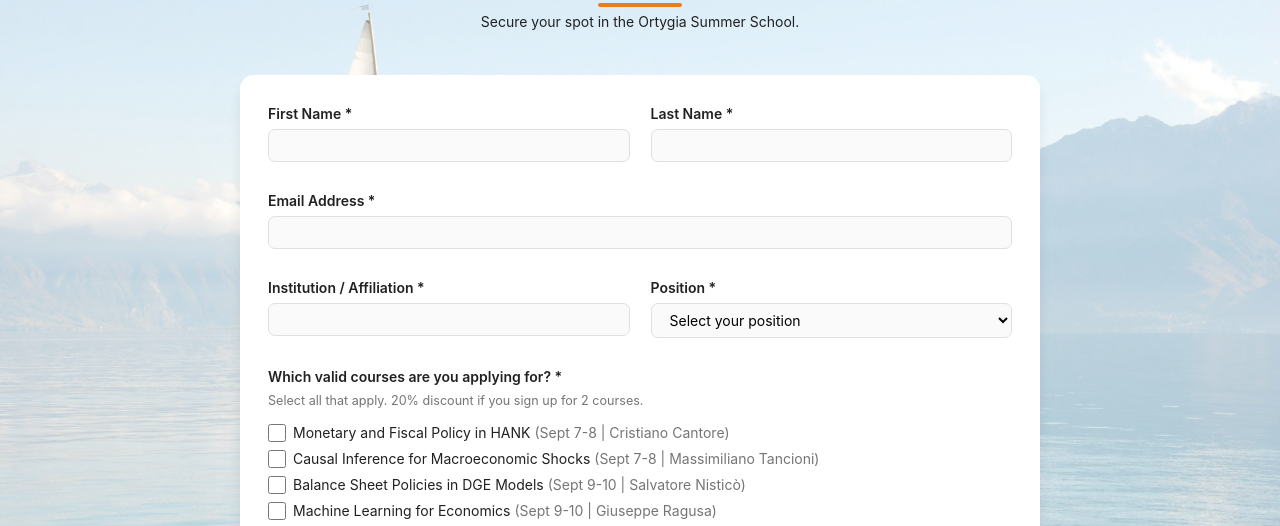
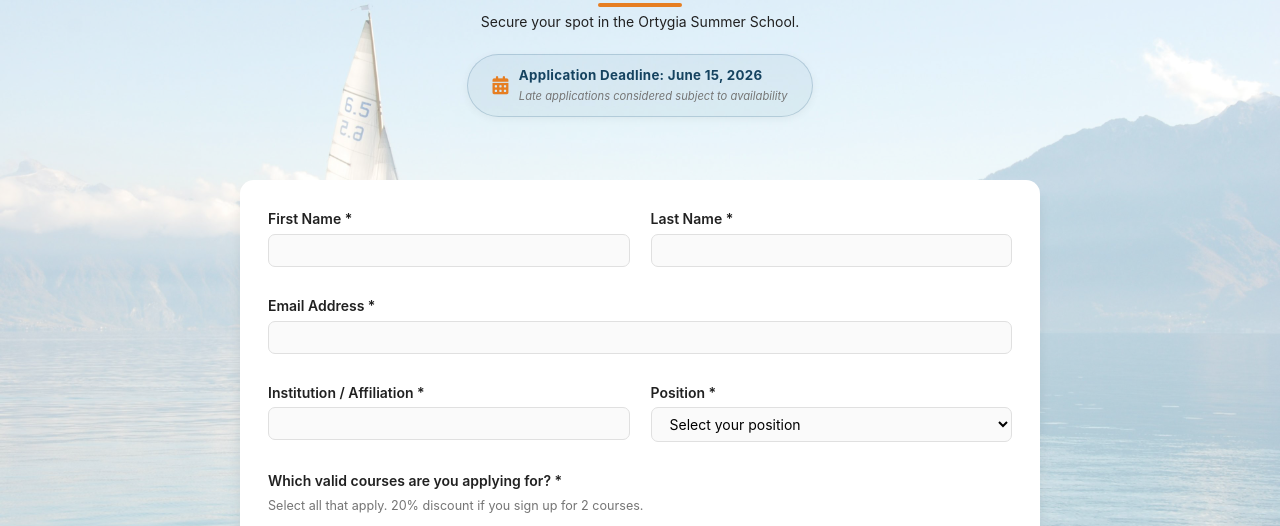
Before and after one commit to ortygiasummerschool/ortygiasummerschool.github.io, a plain HTML site: page apply.html in a window 1280 px wide. Shown: the part 185-711 px from the top of the page. Drawn offline with Linux system fonts and the light colour scheme.

Commit message:
Add application deadline notice to apply and index pages

```diff
--- a/apply.html
+++ b/apply.html
@@ -305,6 +305,13 @@
                 <div class="section-header">
                     <h2>Apply Now</h2>
                     <p>Secure your spot in the Ortygia Summer School.</p>
+                    <div class="deadline-notice">
+                        <i class="fas fa-calendar-alt"></i>
+                        <div>
+                            <span class="deadline-date">Application Deadline: June 15, 2026</span>
+                            <span class="deadline-note">Late applications considered subject to availability</span>
+                        </div>
+                    </div>
                 </div>
                 <div class="section-content">
                     <div class="apply-container">
--- a/assets/css/style.css
+++ b/assets/css/style.css
@@ -533,6 +533,65 @@ p {
     font-size: var(--text-lg);
     margin-bottom: var(--spacing-xl);
     text-shadow: 0 2px 4px rgba(255, 255, 255, 0.5);
+}
+
+.deadline-notice {
+    display: inline-flex;
+    align-items: center;
+    gap: 0.75rem;
+    margin-bottom: 1.5rem;
+    padding: 0.7rem 1.75rem;
+    border-radius: 50px;
+    background: linear-gradient(135deg, rgba(255, 255, 255, 0.15), rgba(255, 255, 255, 0.05));
+    border: 1px solid rgba(255, 255, 255, 0.4);
+    backdrop-filter: blur(10px);
+    -webkit-backdrop-filter: blur(10px);
+    box-shadow: 0 4px 15px rgba(0, 0, 0, 0.1);
+    text-align: left;
+}
+
+.deadline-notice > i {
+    font-size: 1.3rem;
+    color: var(--secondary-color);
+}
+
+.deadline-notice > div {
+    display: flex;
+    flex-direction: column;
+}
+
+.deadline-date {
+    font-weight: 700;
+    font-size: 0.95rem;
+    letter-spacing: 0.3px;
+    color: var(--text-primary);
+    text-shadow: 0 1px 3px rgba(255, 255, 255, 0.6);
+}
+
+.deadline-note {
+    font-size: 0.8rem;
+    color: var(--text-secondary);
+    font-style: italic;
+    margin-top: 0.15rem;
+    text-shadow: 0 1px 3px rgba(255, 255, 255, 0.6);
+}
+
+/* Apply page deadline styling (white bg context) */
+.section-header .deadline-notice {
+    background: rgba(var(--primary-color-rgb), 0.06);
+    border: 1px solid rgba(var(--primary-color-rgb), 0.2);
+    backdrop-filter: none;
+    -webkit-backdrop-filter: none;
+    box-shadow: 0 2px 8px rgba(0, 0, 0, 0.05);
+}
+
+.section-header .deadline-date {
+    color: var(--primary-dark);
+    text-shadow: none;
+}
+
+.section-header .deadline-note {
+    text-shadow: none;
 }
 
 .hero-buttons {
@@ -1465,7 +1524,10 @@ p {
 
 @media (min-width: 992px) {
     .info-grid {
-        grid-template-columns: repeat(4, 1fr);
+        grid-template-columns: repeat(3, 1fr);
+        max-width: 1000px;
+        margin-left: auto;
+        margin-right: auto;
     }
 
     .info-card {
@@ -1854,8 +1916,12 @@ footer::before {
 
 /* Large laptops and desktops */
 @media (min-width: 992px) {
-    .topics-grid, .speakers-grid, .info-grid {
+    .topics-grid, .speakers-grid {
         grid-template-columns: repeat(4, 1fr);
+    }
+
+    .info-grid {
+        grid-template-columns: repeat(3, 1fr);
     }
 
     .footer-links {
```
Also changed, not shown: index.html (+9 -2 lines).
